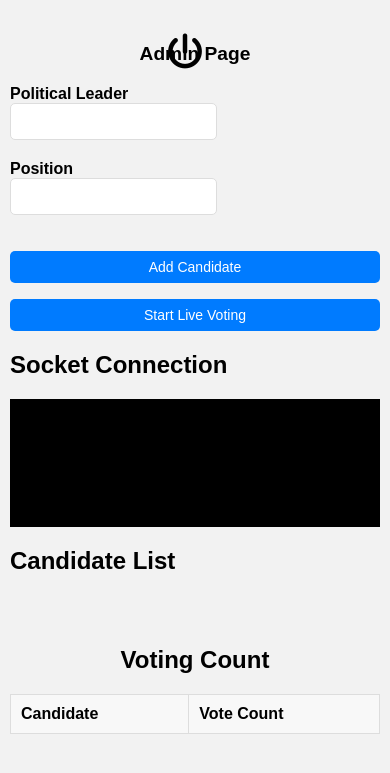
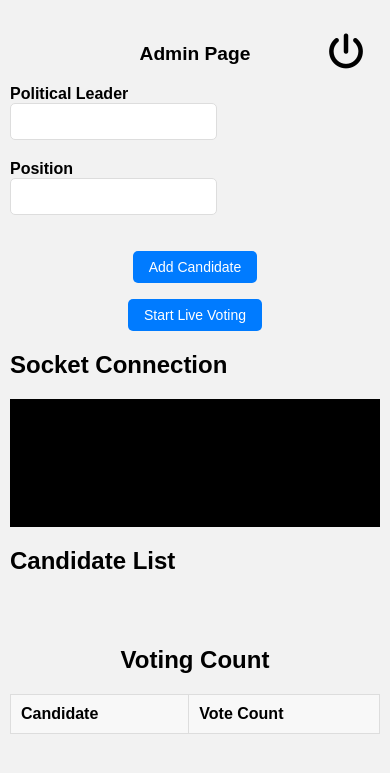
Before and after one commit to Viraj2722/online-voting-system, a Django app: page /adminpage/ in a window 390 px wide. Shown: the top 773 px of the page. Run offline with Django 5.2, Linux system fonts and the light colour scheme; lists and menus that the app fills with data are empty; some libraries are stand-ins or nearby versions.

Commit message:
power button alignment in mobile solved, button width according to moblie and some minor changes to css

```diff
--- a/votingsystem/templates/adminpage.html
+++ b/votingsystem/templates/adminpage.html
@@ -185,6 +185,10 @@
         font-size: 1.5rem;
       }
 
+      button{
+        max-width:fit-content;
+      }
+
       .input-group {
         flex-direction: column;
         align-items: stretch;
@@ -223,6 +227,8 @@
     @media (max-width: 480px) {
       body {
         padding: 10px;
+        display: block;
+        justify-content: center;
       }
 
       h1 {
@@ -232,6 +238,8 @@
       form button {
         font-size: 14px;
         padding: 8px 16px;
+        display: flex;
+        justify-content: right;
       }
 
       .input-group input {
```
Also changed, not shown: votingsystem/templates/candidatelist.html (+18 -4 lines), votingsystem/templates/candidatelogin.html (+2 -5 lines).
